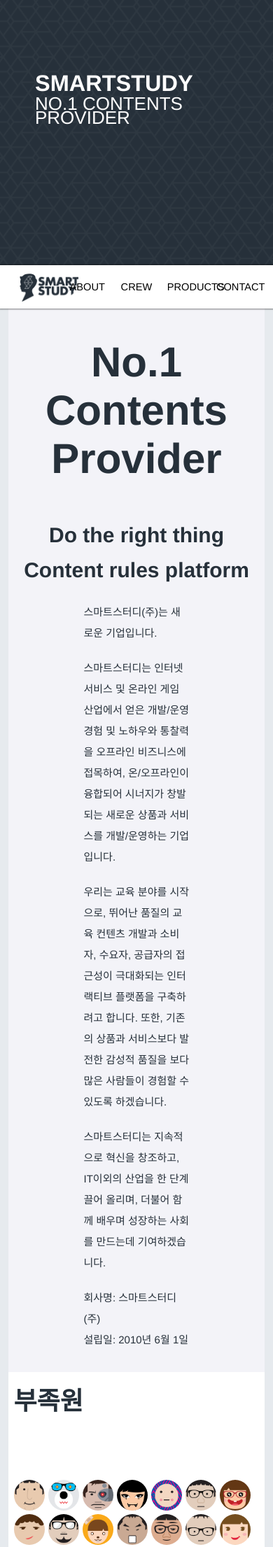
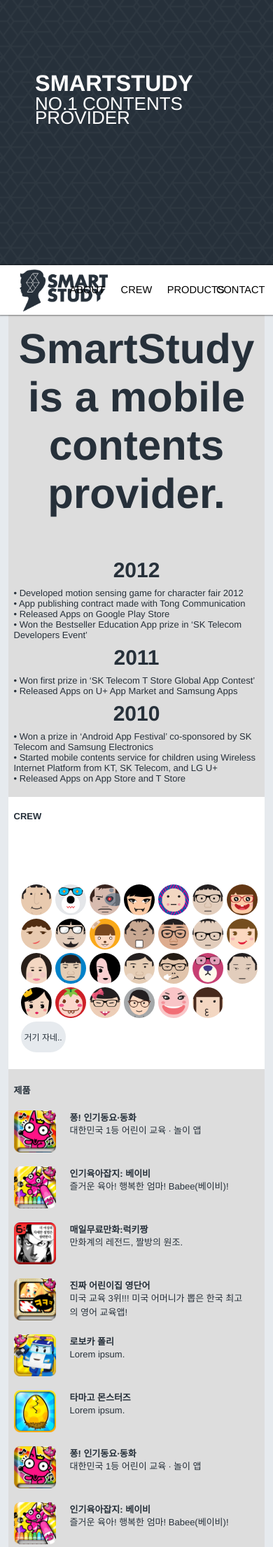
Before and after one commit to smartstudy/smartstudy, a Django app: page / in a window 390 px wide. Shown: the top 2211 px of the page at 70% size. Run offline with Django 3.2, Linux system fonts and the light colour scheme; data comes from the database, SQL or seed files in the repository.

Commit message:
crew 960이하 해상도 대응, about 수정중

```diff
--- a/smartstudy/static/css/about.css
+++ b/smartstudy/static/css/about.css
@@ -1,5 +1,4 @@
 @charset "UTF-8";
-
 #about h2,#about h3 {
     text-align: center;
 }
--- a/smartstudy/static/css/crew.css
+++ b/smartstudy/static/css/crew.css
@@ -62,6 +62,8 @@ div.crew_first span {
 ul.crew {
     clear: both;
     margin: 0 auto;
+    position:relative;
+    left:10px;
     overflow: hidden;
 }
 
--- a/smartstudy/static/css/home.css
+++ b/smartstudy/static/css/home.css
@@ -43,65 +43,50 @@
 	width: 15%;
 	padding: 0 2.5%;
 	text-align: center;
-	line-height: 52px;
+	line-height: 60px;
 	font-size: 1.125em;
 }
 
 #navigation li:first-child img {
-	height: 40px;
+	height: 60px;
 }
 
 section {
     width:90%;
     max-width: 960px;
-    padding: 3% 2%;
+    padding: 5% 2%;
     margin: 0 auto;
     background-color: white;
 }
 
-section h1 {
-    font-size: 36px;
-    margin-bottom: 3%;
-}
-
 .container > section:nth-child(2n+1) {
-    background-color: #f3f3f8;
+    background-color: #ddd;
 }
 
 footer {
     background-color: #16202a;
-    -moz-box-shadow:    inset 0  10px 10px -10px rgba(0, 0, 0, 0.5);
-    -webkit-box-shadow: inset 0  10px 10px -10px rgba(0, 0, 0, 0.5);
-     box-shadow:        inset 0  10px 10px -10px rgba(0, 0, 0, 0.5);
 }
 
-footer section a { color: inherit; }
-footer section a:link { color: inherit; }
-footer section a:visited { color: inherit; }
-footer section a:hover { color: white; }
+footer a { color: inherit; }
+footer a:link { color: inherit; }
+footer a:visited { color: inherit; }
 
 footer section {
-    padding: 2% 2% 4%;
+    padding: 2% 2% 5%;
     background-color: #26303a;
     color: #d7dadd;
-    -moz-box-shadow:    inset 0  10px 10px -10px rgba(0, 0, 0, 0.5);
-    -webkit-box-shadow: inset 0  10px 10px -10px rgba(0, 0, 0, 0.5);
-     box-shadow:        inset 0  10px 10px -10px rgba(0, 0, 0, 0.5);
-
-    font-size: 11px;
 }
 
 footer .social {
 }
 
 footer .info {
-    padding: 5px 0 10px;
 }
 
 footer .info li {
     list-style: none;
     float: left;
-    margin: 5px 20px 0px 0;
+    margin: 5px 10px 5px 0;
 }
 
 footer .howoldweare {
--- a/smartstudy/templates/home/about.html
+++ b/smartstudy/templates/home/about.html
@@ -1,17 +1,27 @@
 <h1>About Us</h1>
 
-<h2>No.1 Contents Provider</h2>
+<h2>SmartStudy is a mobile contents provider.</h2>
 
-<h3>Do the right thing<br />
-Content rules platform</h3>
 
-<p>스마트스터디(주)는 새로운 기업입니다.</p>
-
-<p>스마트스터디는 인터넷 서비스 및 온라인 게임 산업에서 얻은 개발/운영 경험 및 노하우와 통찰력을 오프라인 비즈니스에 접목하여, 온/오프라인이 융합되어 시너지가 창발되는 새로운 상품과 서비스를 개발/운영하는 기업입니다.</p>
-
-<p>우리는 교육 분야를 시작으로, 뛰어난 품질의 교육 컨텐츠 개발과 소비자, 수요자, 공급자의 접근성이 극대화되는 인터랙티브 플랫폼을 구축하려고 합니다. 또한, 기존의 상품과 서비스보다 발전한 감성적 품질을 보다 많은 사람들이 경험할 수 있도록 하겠습니다.</p>
-
-<p>스마트스터디는 지속적으로 혁신을 창조하고, IT이외의 산업을 한 단계 끌어 올리며, 더불어 함께 배우며 성장하는 사회를 만드는데 기여하겠습니다.</p>
-
-<p>회사명: 스마트스터디(주)<br />
-설립일: 2010년 6월 1일</p>
+<h3>2012</h3>
+<ul>
+    <li>• Developed motion sensing game for character fair 2012</li>
+    <li>• App publishing contract made with Tong Communication</li>
+    <li>• Released Apps on Google Play Store</li>
+    <li>• Won the Bestseller Education App prize in ‘SK Telecom
+        Developers Event’</li>
+</ul>
+<h3>2011</h3>
+<ul>
+    <li>• Won first prize in ‘SK Telecom T Store Global App
+        Contest’</li>
+    <li>• Released Apps on U+ App Market and Samsung Apps</li>
+</ul>
+<h3>2010</h3>
+<ul>
+    <li>• Won a prize in ‘Android App Festival’ co-sponsored by SK
+        Telecom and Samsung Electronics</li>
+    <li>• Started mobile contents service for children using
+        Wireless Internet Platform from KT, SK Telecom, and LG U+</li>
+    <li>• Released Apps on App Store and T Store</li>
+</ul>
--- a/smartstudy/templates/home/crew.html
+++ b/smartstudy/templates/home/crew.html
@@ -1,4 +1,4 @@
-<h1>부족원</h1>
+<h1>CREW</h1>
 <div class="crew_first"></div>
 <ul class="crew">{% for item in crew %}
     <li class="crew">
```
Also changed, not shown: other parts of smartstudy/static/css/crew.css (+27 -9 lines). Lines whose indentation alone changed are shown as unchanged.
